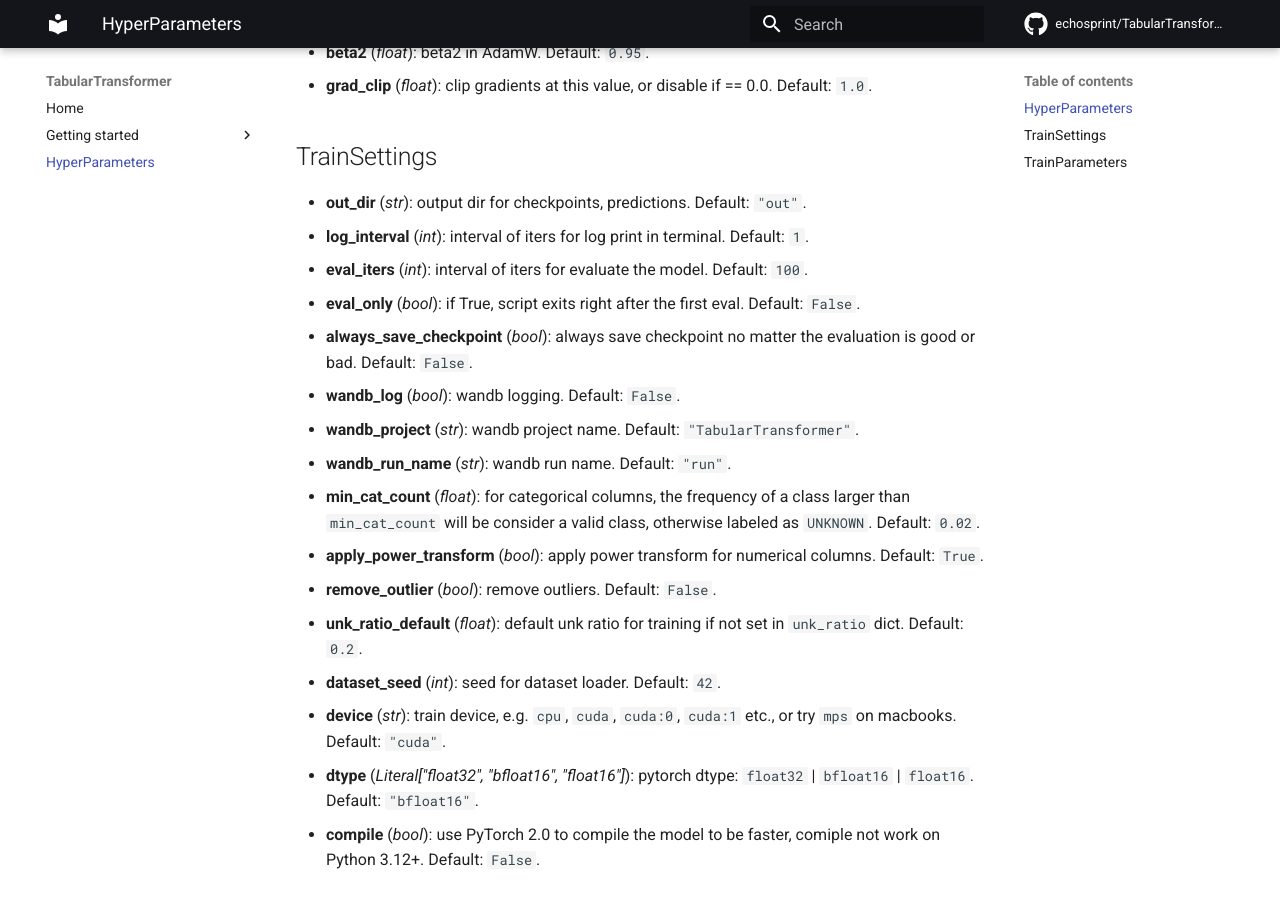
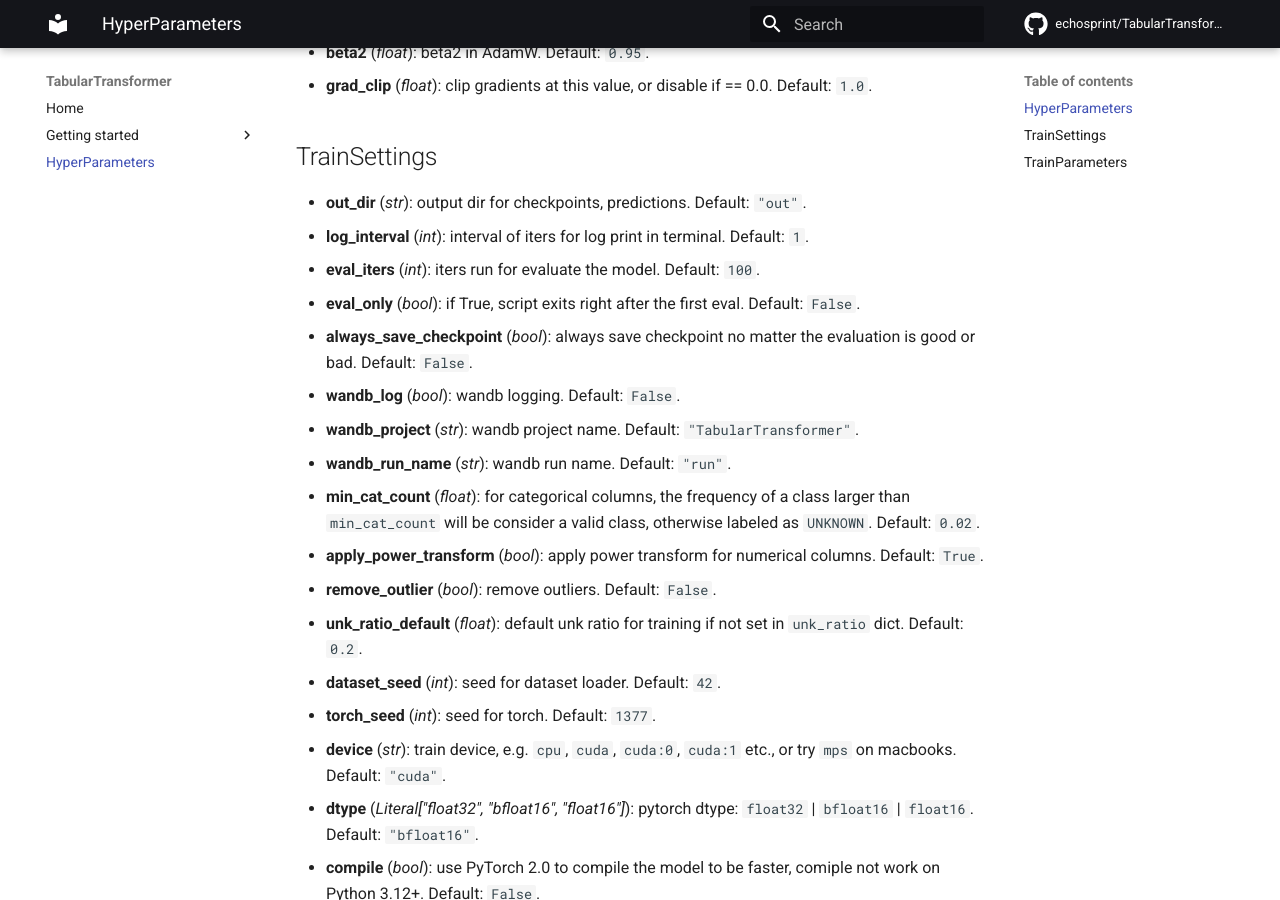
Before and after one commit to echosprint/TabularTransformer, an MkDocs documentation site: the page built from docs/hyperparameters.md, in a window 1280 px wide and 900 px high, scrolled down 578 px. Built offline with MkDocs 1.6.1 and Material for MkDocs 9.7.7, drawn with Linux system fonts in a browser that asks for light colours; nearby versions of some CDN libraries; library files that are not in the unit come from our copies; comment, search, counter and statistics services are not loaded.

Commit message:
add torch_seed

```diff
--- a/docs/hyperparameters.md
+++ b/docs/hyperparameters.md
@@ -18,7 +18,7 @@
 
 - **out_dir** (*str*): output dir for checkpoints, predictions. Default: `"out"`.
 - **log_interval** (*int*): interval of iters for log print in terminal. Default: `1`.
-- **eval_iters** (*int*): interval of iters for evaluate the model. Default: `100`.
+- **eval_iters** (*int*): iters run for evaluate the model. Default: `100`.
 - **eval_only** (*bool*): if True, script exits right after the first eval. Default: `False`.
 - **always_save_checkpoint** (*bool*): always save checkpoint no matter the evaluation is good or bad. Default: `False`.
 - **wandb_log** (*bool*): wandb logging. Default: `False`.
@@ -29,6 +29,7 @@
 - **remove_outlier** (*bool*): remove outliers. Default: `False`.
 - **unk_ratio_default** (*float*): default unk ratio for training if not set in `unk_ratio` dict. Default: `0.2`.
 - **dataset_seed** (*int*): seed for dataset loader. Default: `42`.
+- **torch_seed** (*int*): seed for torch. Default: `1377`.
 - **device** (*str*): train device, e.g. `cpu`, `cuda`, `cuda:0`, `cuda:1` etc., or try `mps` on macbooks. Default: `"cuda"`.
 - **dtype** (*Literal["float32", "bfloat16", "float16"]*): pytorch dtype: `float32` | `bfloat16` | `float16`. Default: `"bfloat16"`.
 - **compile** (*bool*): use PyTorch 2.0 to compile the model to be faster, comiple not work on Python 3.12+. Default: `False`.
```
